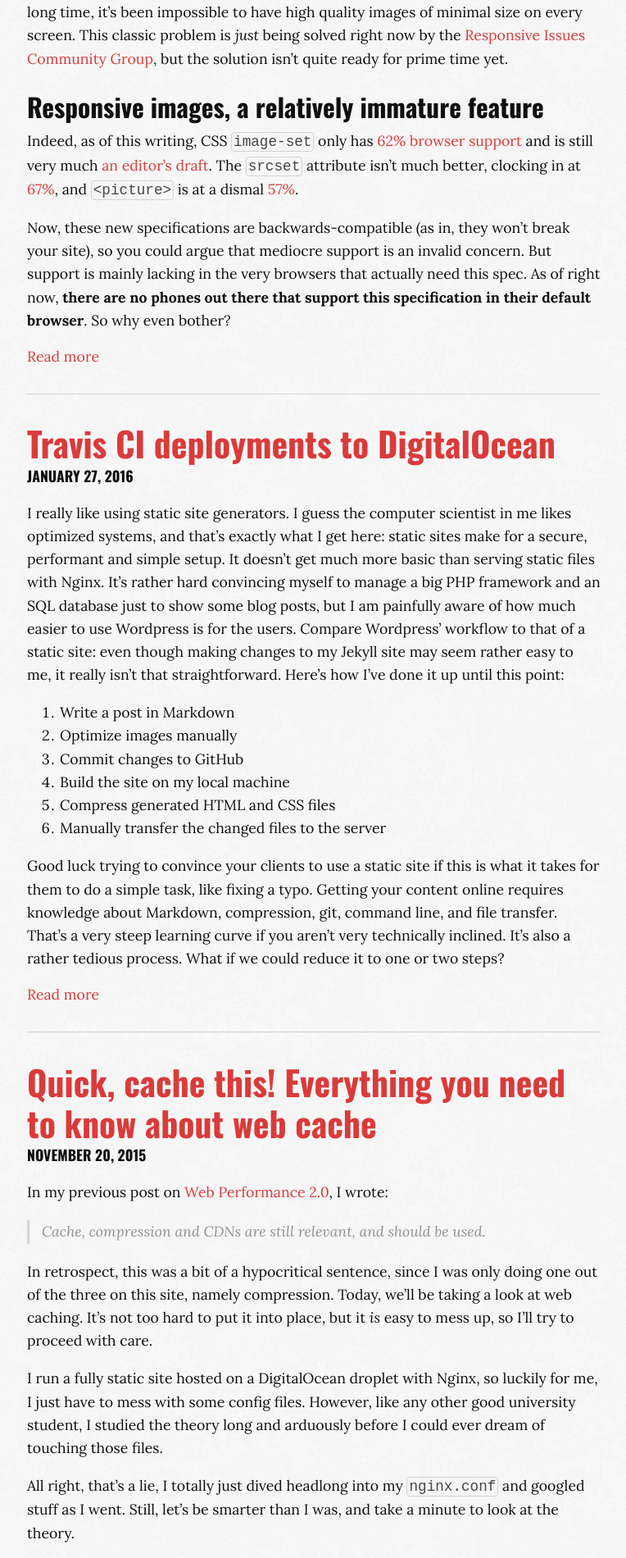
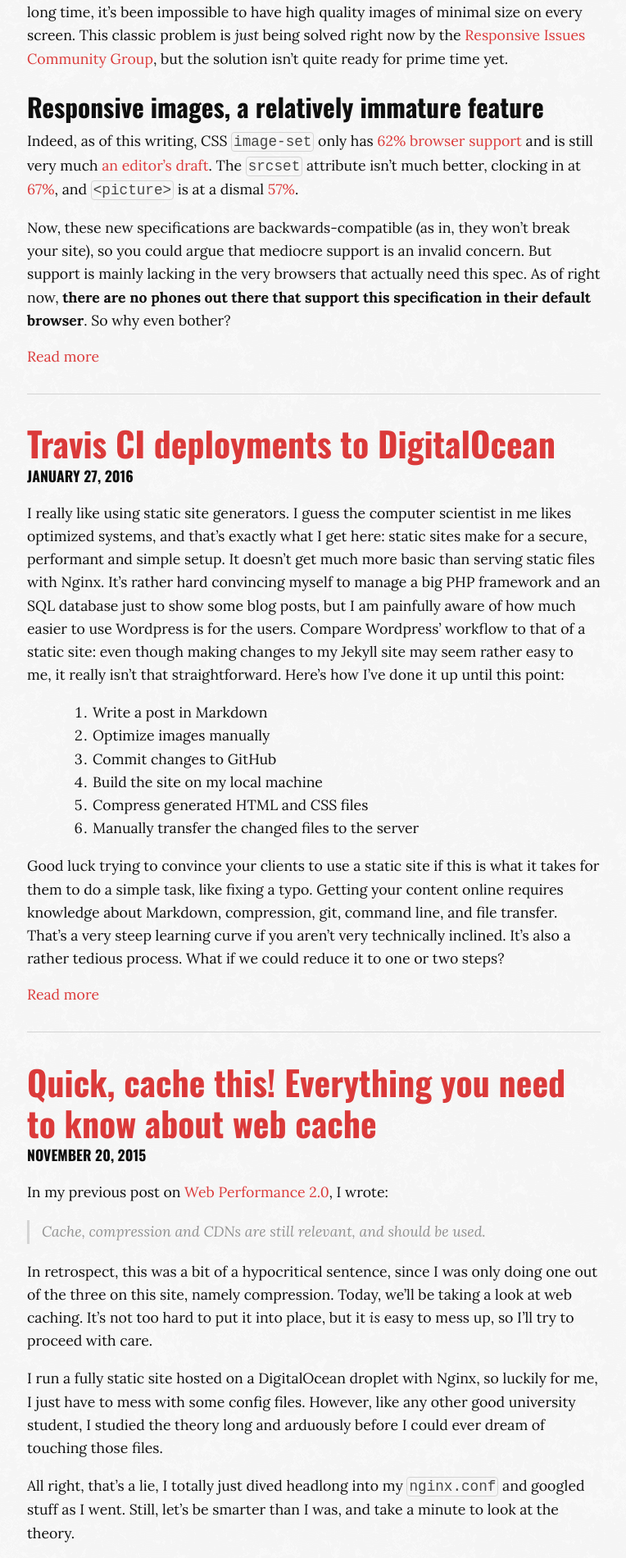
Before and after one commit to MaximeKjaer/kjaer.io, a Jekyll site: the page built from index.html, in a window 1280 px wide. Shown: the part 1609-3509 px from the top of the page at 82% size, without its empty margins (257-1021 px from the left). Built offline with Jekyll 4.4.1, drawn with Linux system fonts in a browser that asks for light colours.

Commit message:
Add padding to ordered lists

```diff
--- a/_sass/partials/_post-body.scss
+++ b/_sass/partials/_post-body.scss
@@ -35,6 +35,10 @@
 		border-top: 0;
 		border-bottom: 1px solid $light-grey;
 		width: 20%;
+	}
+
+	ol {
+		padding-left: 80px;
 	}
 
 	img {
```
